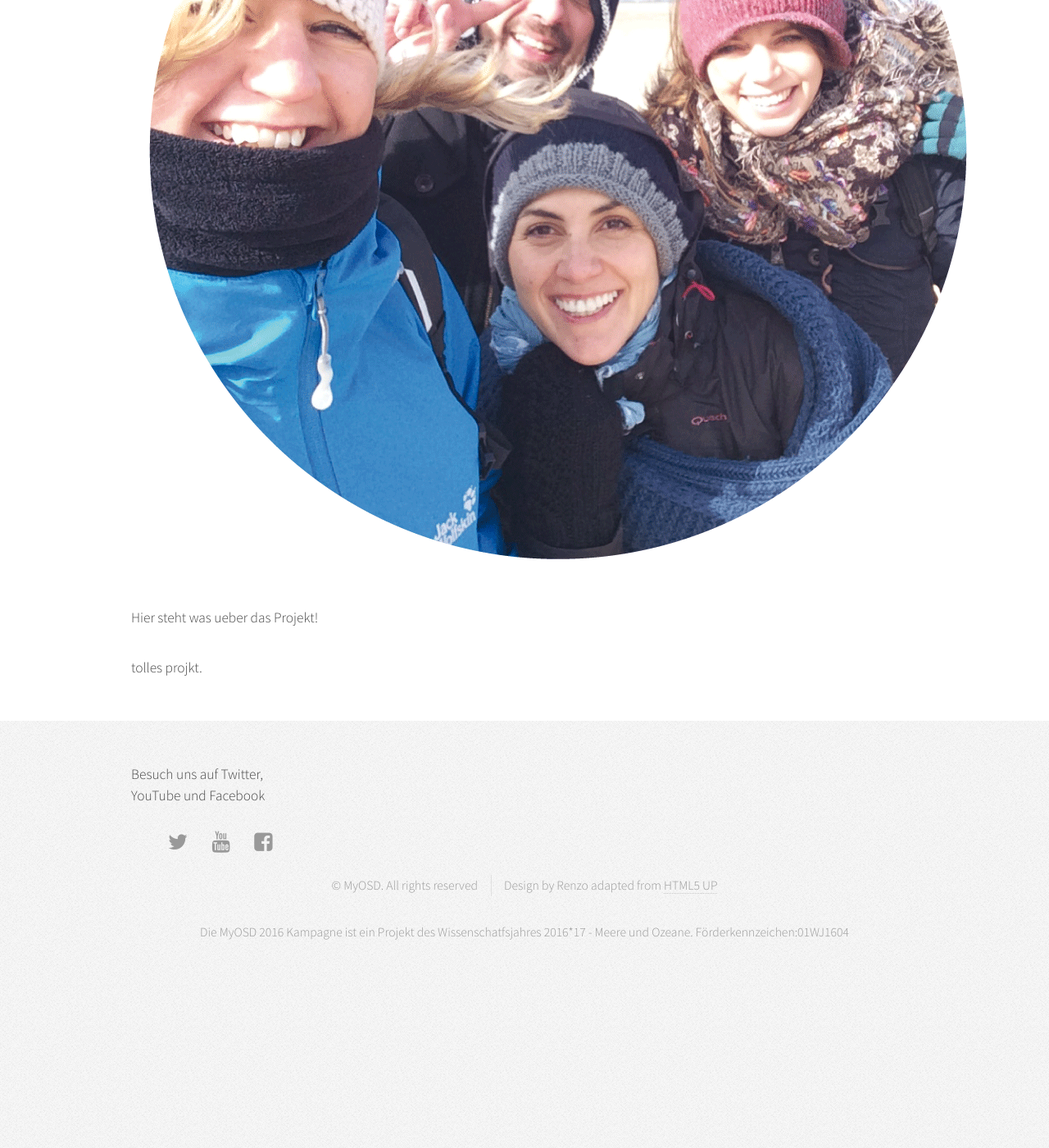
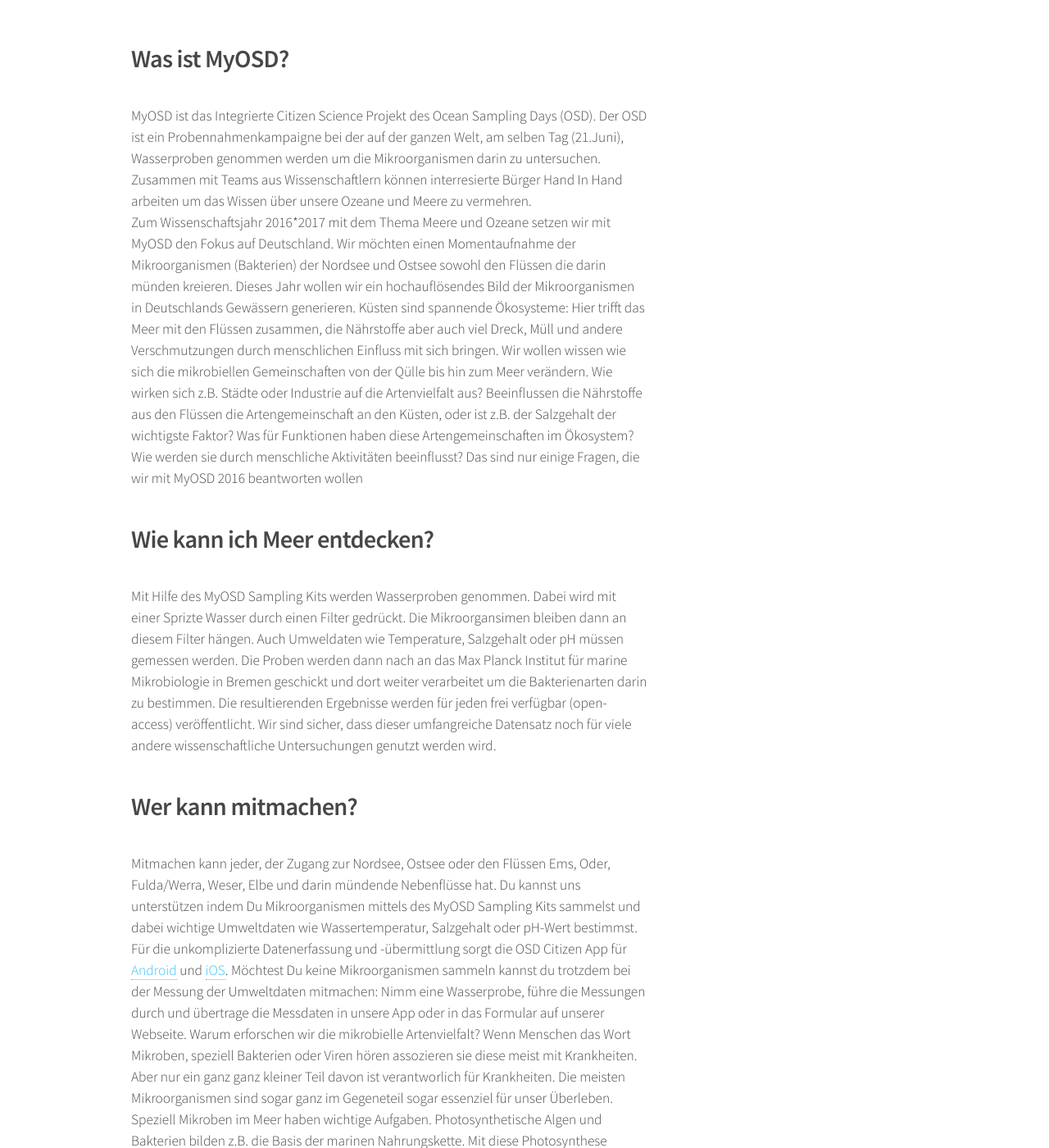
Before and after one commit to myosd/myosd.github.io, a Jekyll site: the page built from projekt/index.md, in a window 1280 px wide and 1400 px high, scrolled down 1321 px. Shown: the whole window at 82% size. Built offline with Jekyll 4.4.1, drawn with Linux system fonts in a browser that asks for light colours; before the commit the page ends 2554 px from its top, so only the background shows below that; some of the changed text lies outside the part shown.

Commit message:
text added

```diff
--- a/projekt/index.md
+++ b/projekt/index.md
@@ -4,9 +4,21 @@ layout: page
 published: true
 ---
 
-![test]({{site.baseurl}}/projekt/Screen Shot 2014-11-14 at 10.42.48.png)
-![]({{site.baseurl}}//assets/images/Icon_Mitmachen.gif)
 
-Hier steht was ueber das Projekt!
 
-tolles projkt.
+![]({{site.baseurl}}//assets/images/myosd-icon.gif)
+
+## Was ist MyOSD?
+MyOSD ist das Integrierte Citizen Science Projekt des Ocean Sampling Days (OSD). Der OSD ist ein Probennahmenkampaigne bei der auf der ganzen Welt, am selben Tag (21.Juni), Wasserproben genommen werden um die Mikroorganismen darin zu untersuchen. Zusammen mit Teams aus Wissenschaftlern können interresierte Bürger Hand In Hand arbeiten um das Wissen über unsere Ozeane und Meere zu vermehren.
+Zum Wissenschaftsjahr 2016*2017 mit dem Thema Meere und Ozeane setzen wir mit MyOSD den Fokus auf Deutschland. Wir möchten einen Momentaufnahme der Mikroorganismen (Bakterien) der Nordsee und Ostsee sowohl den Flüssen die darin münden kreieren. Dieses Jahr wollen wir ein hochauflösendes Bild der Mikroorganismen in Deutschlands Gewässern generieren. Küsten sind spannende Ökosysteme: Hier trifft das Meer mit den Flüssen zusammen, die Nährstoffe aber auch viel Dreck, Müll und andere Verschmutzungen durch menschlichen Einfluss mit sich bringen. Wir wollen wissen wie sich die mikrobiellen Gemeinschaften von der Qülle bis hin zum Meer verändern. Wie wirken sich z.B. Städte oder Industrie auf die Artenvielfalt aus? Beeinflussen die Nährstoffe aus den Flüssen die Artengemeinschaft an den Küsten, oder ist z.B. der Salzgehalt der wichtigste Faktor? Was für Funktionen haben diese Artengemeinschaften im Ökosystem? Wie werden sie durch menschliche Aktivitäten beeinflusst? Das sind nur einige Fragen, die wir mit MyOSD 2016 beantworten wollen
+
+## Wie kann ich Meer entdecken?
+Mit Hilfe des MyOSD Sampling Kits werden Wasserproben genommen. Dabei wird mit einer Sprizte Wasser durch einen Filter gedrückt. Die Mikroorgansimen bleiben dann an diesem Filter hängen. Auch Umweldaten wie Temperature, Salzgehalt oder pH müssen gemessen werden. Die Proben werden dann nach an das Max Planck Institut für marine Mikrobiologie in Bremen geschickt und dort weiter verarbeitet um die Bakterienarten darin zu bestimmen. Die resultierenden Ergebnisse werden für jeden frei verfügbar (open-access) veröffentlicht. Wir sind sicher, dass dieser umfangreiche Datensatz noch für viele andere wissenschaftliche Untersuchungen genutzt werden wird.
+
+## Wer kann mitmachen?
+Mitmachen kann jeder, der Zugang zur Nordsee, Ostsee oder den Flüssen Ems, Oder, Fulda/Werra, Weser, Elbe und darin mündende Nebenflüsse hat. Du kannst uns unterstützen indem Du Mikroorganismen mittels des MyOSD Sampling Kits sammelst und dabei wichtige Umweltdaten wie Wassertemperatur, Salzgehalt oder pH-Wert bestimmst. Für die unkomplizierte Datenerfassung und -übermittlung sorgt die OSD Citizen App für [Android](https://play.google.com/store/apps/details?id=com.iw.esa&hl=de) und [iOS](https://itunes.apple.com/us/app/osd-citizen/id834353532?mt=8). Möchtest Du keine Mikroorganismen sammeln kannst du trotzdem bei der Messung der Umweltdaten mitmachen: Nimm eine Wasserprobe, führe die Messungen durch und übertrage die Messdaten in unsere App oder in das Formular auf unserer Webseite.
+Warum erforschen wir die mikrobielle Artenvielfalt?
+Wenn Menschen das Wort Mikroben, speziell Bakterien oder Viren hören assozieren sie diese meist mit Krankheiten. Aber nur ein ganz ganz kleiner Teil davon ist verantworlich für Krankheiten. Die meisten Mikroorganismen sind sogar ganz im Gegeneteil sogar essenziel für unser Überleben. Speziell Mikroben im Meer haben wichtige Aufgaben. Photosynthetische Algen und Bakterien bilden z.B. die Basis der marinen Nahrungskette. Mit diese Photosynthese produzieren sie auch noch die Hälfte des Saürstoffs in unserer Atmosphere. Aber auch spezielle Bakterien die in der Lage sind chemische Stoffe, ohne Hilfe des Sonnenlichts, zu verabeiten sind der Grund warum Leben in der Tiefsee überhaupt existieren kann. Mikrooragnismen können uns auch  auch bei Umweltkatastrophen helfen wie z.B. dem Horizon Oilspill in dem sie Erdöl abbauen. Das sind nur einige Beispiele wie die Mikroben uns helfen, es gibt noch viele mehr und noch viel, viel mehr das wir noch gar nicht über sie wissen. Daher Forschen wir an ihnen um sie besser zu verstehen aber auch in der Hoffnung von ihnen lernen zu können. Vorallem in Berreichen wie Biotechnology oder Medizin kann die marine Mikrobiologie helfen neue Arzneimittel oder Technologien voran zurtreiben.
+
+## Woher kommt der OSD/MyOSD?
+Der Ocean Sampling Day ist aus dem EU-Projekt [Micro B3](https://www.microb3.eu/) (2012-2015) enstanden. Diese Projekt hatte zum Ziel marine Mikrobiologie in den Fachbereichen Biodiversität, Biotechnology und Bioinformatik besser zu verknüpfen und war eine Kooperation aus 32 Instituten aus ganz Europa.  Der OSD war ein sogenannter Use-case um die im Projekt gebaute Infrastruktur zu testen. Die Idee des OSD efreute sich grosser Beliebtheit, so das in kürzester Zeit aus Anfangs 40 Probeorten in Europa schnell über 150 in der ganzen Welt wurden. Der erste OSD fand am 21. Juni 2014 statt und  Proben von 191 weltweiten Probennahmeorten wurden gesammelt. Auch im ersten Jahr wurden schon Bürger mit dem Citizen Science Projekt MyOSD einbezogen in dem sie Umweldaten (z.B. Temperature oder Salsgehalt) messen und per OSD Citizen App an uns schicken konnten. Aufgrund der grossen Nachfragen der Bürger auch Proben nehmen zu wollen, wurde MyOSD 2015 mit dem Sampling Kit erweiter um dies zu ermöglichen. Citzen Scientists haben damit letztes Jahr 192 Proben in 19 verschiedenen Ländern gesammelt.
```
